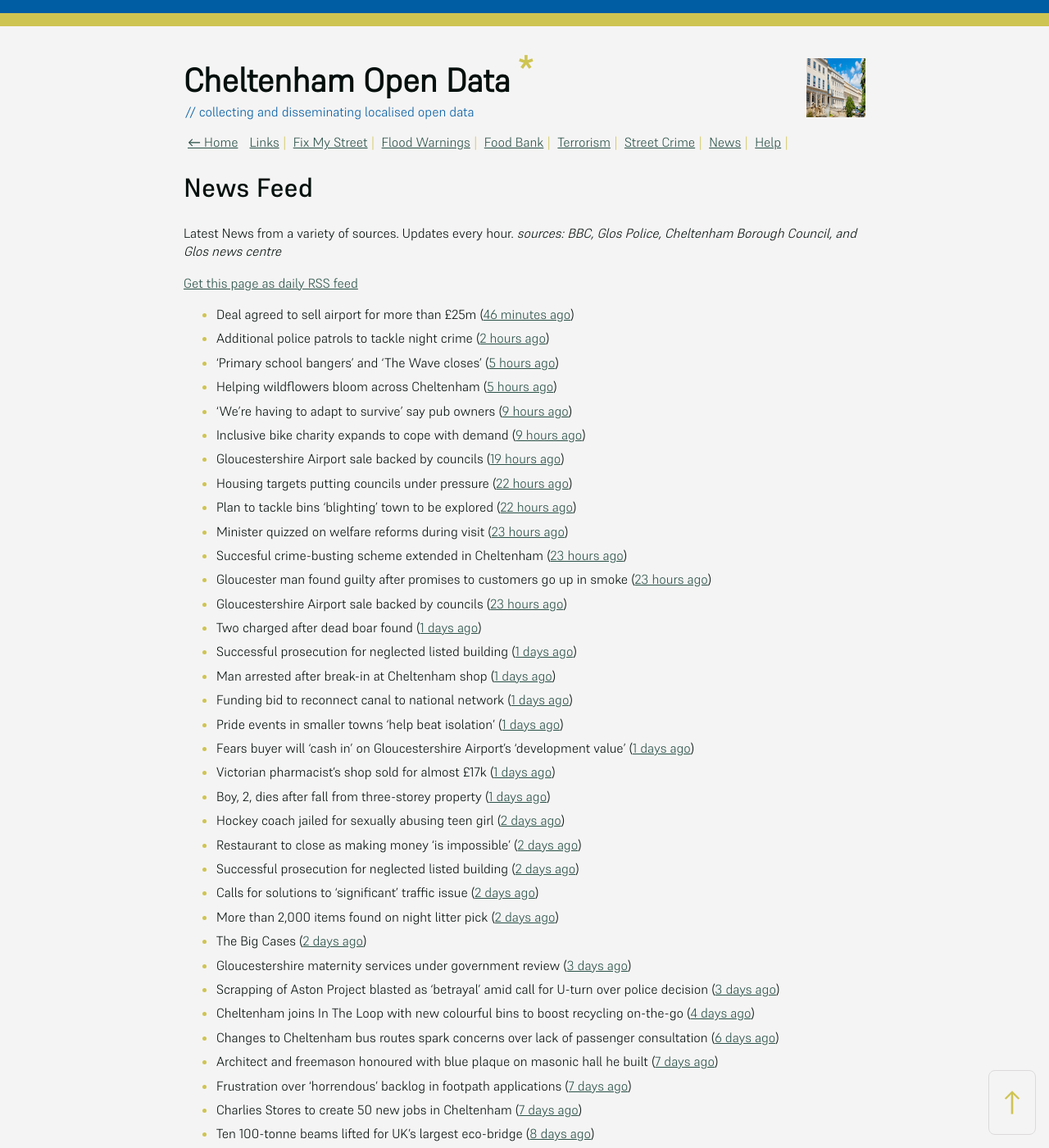
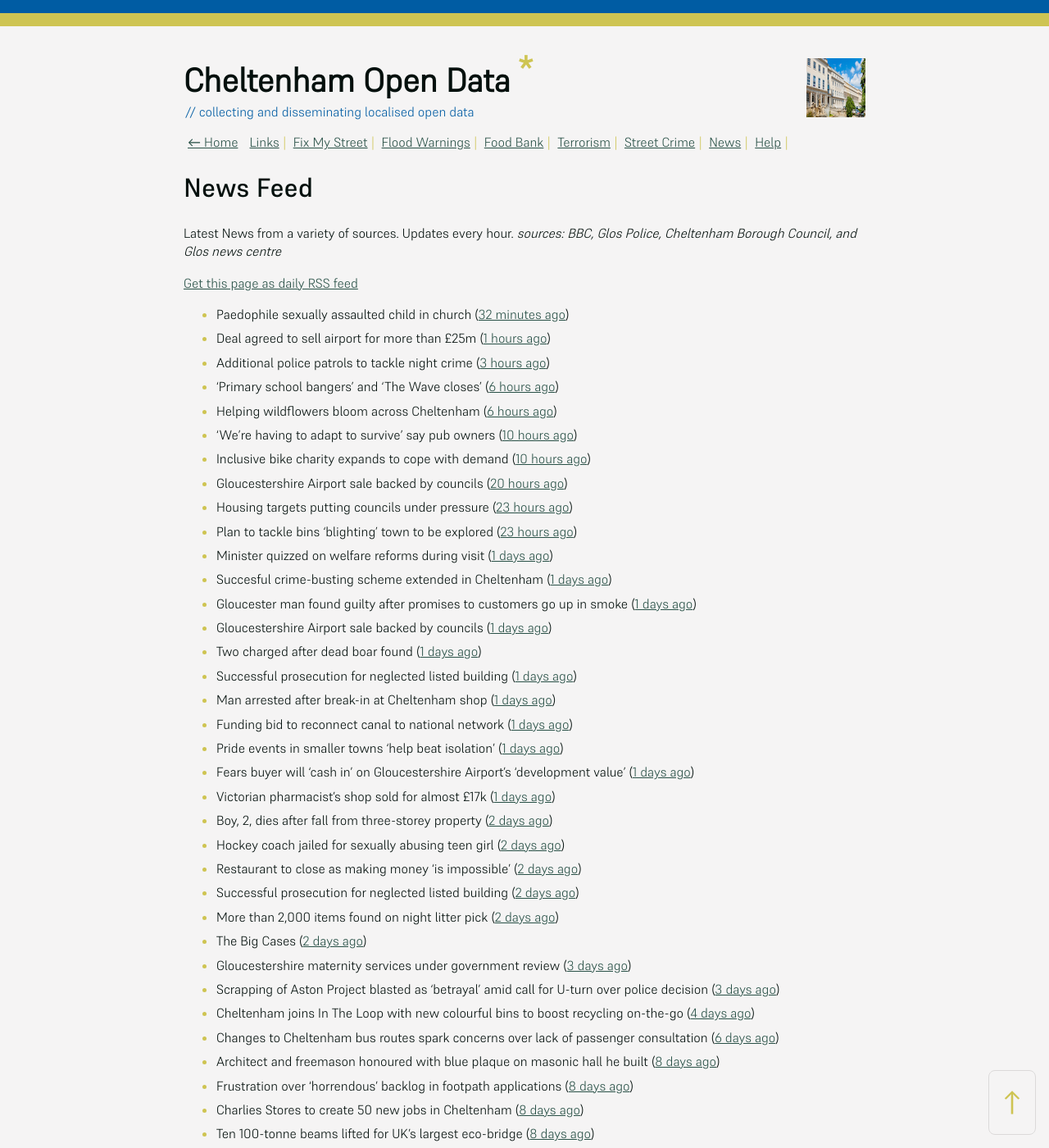
Before and after one commit to mat-0/cheltenham-open-data, a Jekyll site: the page built from _pages/news.md, in a window 1280 px wide and 1400 px high. Shown: the whole window at 82% size. Built offline with Jekyll 4.4.1, drawn with Linux system fonts in a browser that asks for light colours; some of the changed text lies outside the part shown.

Commit message:
Updated 2025-06-27 15:58:06

```diff
--- a/_pages/news.md
+++ b/_pages/news.md
@@ -12,19 +12,20 @@ _sources: BBC, Glos Police, Cheltenham Borough Council, and Glos news centre_
 [Get this page as daily RSS feed](/daily.rss)
 
 <!-- news_marker starts -->
-- Deal agreed to sell airport for more than £25m ([46 minutes ago](https://www.bbc.com/news/articles/cdx5g5xqkv1o))
-- Additional police patrols to tackle night crime ([2 hours ago](https://www.bbc.com/news/articles/czjknk33xpxo))
-- 'Primary school bangers' and 'The Wave closes' ([5 hours ago](https://www.bbc.com/news/articles/cq53wwp5yldo))
-- Helping wildflowers bloom across Cheltenham ([5 hours ago](https://www.cheltenham.gov.uk/news/article/3025/helping_wildflowers_bloom_across_cheltenham))
-- 'We're having to adapt to survive' say pub owners ([9 hours ago](https://www.bbc.com/news/articles/c74z3yp3p0xo))
-- Inclusive bike charity expands to cope with demand ([9 hours ago](https://www.bbc.com/news/articles/ceq79pjzq3no))
-- Gloucestershire Airport sale backed by councils ([19 hours ago](https://gloucesternewscentre.co.uk/gloucestershire-airport-sale-backed-by-councils/))
-- Housing targets putting councils under pressure ([22 hours ago](https://www.bbc.com/news/articles/c3en9q19k03o))
-- Plan to tackle bins 'blighting' town to be explored ([22 hours ago](https://www.bbc.com/news/articles/c98j40dy0mlo))
-- Minister quizzed on welfare reforms during visit ([23 hours ago](https://www.bbc.com/news/articles/cd6g58we454o))
-- Succesful crime-busting scheme extended in Cheltenham ([23 hours ago](https://gloucesternewscentre.co.uk/succesful-crime-busting-scheme-extended-in-cheltenham/))
-- Gloucester man found guilty after promises to customers go up in smoke ([23 hours ago](https://gloucesternewscentre.co.uk/gloucester-man-found-guilty-after-promises-to-customers-go-up-in-smoke/))
-- Gloucestershire Airport sale backed by councils ([23 hours ago](https://www.cheltenham.gov.uk/news/article/3024/gloucestershire_airport_sale_backed_by_councils))
+- Paedophile sexually assaulted child in church ([32 minutes ago](https://www.bbc.com/news/articles/czxe4e2ppw2o))
+- Deal agreed to sell airport for more than £25m ([1 hours ago](https://www.bbc.com/news/articles/cdx5g5xqkv1o))
+- Additional police patrols to tackle night crime ([3 hours ago](https://www.bbc.com/news/articles/czjknk33xpxo))
+- 'Primary school bangers' and 'The Wave closes' ([6 hours ago](https://www.bbc.com/news/articles/cq53wwp5yldo))
+- Helping wildflowers bloom across Cheltenham ([6 hours ago](https://www.cheltenham.gov.uk/news/article/3025/helping_wildflowers_bloom_across_cheltenham))
+- 'We're having to adapt to survive' say pub owners ([10 hours ago](https://www.bbc.com/news/articles/c74z3yp3p0xo))
+- Inclusive bike charity expands to cope with demand ([10 hours ago](https://www.bbc.com/news/articles/ceq79pjzq3no))
+- Gloucestershire Airport sale backed by councils ([20 hours ago](https://gloucesternewscentre.co.uk/gloucestershire-airport-sale-backed-by-councils/))
+- Housing targets putting councils under pressure ([23 hours ago](https://www.bbc.com/news/articles/c3en9q19k03o))
+- Plan to tackle bins 'blighting' town to be explored ([23 hours ago](https://www.bbc.com/news/articles/c98j40dy0mlo))
+- Minister quizzed on welfare reforms during visit ([1 days ago](https://www.bbc.com/news/articles/cd6g58we454o))
+- Succesful crime-busting scheme extended in Cheltenham ([1 days ago](https://gloucesternewscentre.co.uk/succesful-crime-busting-scheme-extended-in-cheltenham/))
+- Gloucester man found guilty after promises to customers go up in smoke ([1 days ago](https://gloucesternewscentre.co.uk/gloucester-man-found-guilty-after-promises-to-customers-go-up-in-smoke/))
+- Gloucestershire Airport sale backed by councils ([1 days ago](https://www.cheltenham.gov.uk/news/article/3024/gloucestershire_airport_sale_backed_by_councils))
 - Two charged after dead boar found ([1 days ago](https://www.bbc.com/news/articles/cwykjzgjyrno))
 - Successful prosecution for neglected listed building ([1 days ago](https://gloucesternewscentre.co.uk/successful-prosecution-for-neglected-listed-building/))
 - Man arrested after break-in at Cheltenham shop ([1 days ago](https://gloucesternewscentre.co.uk/man-arrested-after-break-in-at-cheltenham-shop/))
@@ -32,39 +33,38 @@ _sources: BBC, Glos Police, Cheltenham Borough Council, and Glos news centre_
 - Pride events in smaller towns 'help beat isolation' ([1 days ago](https://www.bbc.com/news/articles/c24v5vqj8dro))
 - Fears buyer will ‘cash in’ on Gloucestershire Airport’s ‘development value’ ([1 days ago](https://gloucesternewscentre.co.uk/fears-buyer-will-cash-in-on-gloucestershire-airports-development-value/))
 - Victorian pharmacist's shop sold for almost £17k ([1 days ago](https://www.bbc.com/news/articles/c3w41xw4ygwo))
-- Boy, 2, dies after fall from three-storey property ([1 days ago](https://www.bbc.com/news/articles/crmvj3p192ko))
+- Boy, 2, dies after fall from three-storey property ([2 days ago](https://www.bbc.com/news/articles/crmvj3p192ko))
 - Hockey coach jailed for sexually abusing teen girl ([2 days ago](https://www.bbc.com/news/articles/c8rpk5m5en0o))
 - Restaurant to close as making money 'is impossible' ([2 days ago](https://www.bbc.com/news/articles/c307drj7zvjo))
 - Successful prosecution for neglected listed building ([2 days ago](https://www.cheltenham.gov.uk/news/article/3023/successful_prosecution_for_neglected_listed_building))
-- Calls for solutions to 'significant' traffic issue ([2 days ago](https://www.bbc.com/news/articles/czxe8l7xnvlo))
 - More than 2,000 items found on night litter pick ([2 days ago](https://www.bbc.com/news/articles/cpvjmxvzj32o))
 - The Big Cases ([2 days ago](https://www.bbc.co.uk/iplayer/episode/m001z7w2))
 - Gloucestershire maternity services under government review ([3 days ago](https://www.bbc.co.uk/sounds/play/p0ll39jx))
 - Scrapping of Aston Project blasted as ‘betrayal’ amid call for U-turn over police decision ([3 days ago](https://gloucesternewscentre.co.uk/scrapping-of-aston-project-blasted-as-betrayal-amid-call-for-u-turn-over-police-decision/))
 - Cheltenham joins In The Loop with new colourful bins to boost recycling on-the-go ([4 days ago](https://www.cheltenham.gov.uk/news/article/3022/cheltenham_joins_in_the_loop_with_new_colourful_bins_to_boost_recycling_on-the-go))
 - Changes to Cheltenham bus routes spark concerns over lack of passenger consultation ([6 days ago](https://gloucesternewscentre.co.uk/changes-to-cheltenham-bus-routes-spark-concerns-over-lack-of-passenger-consultation/))
-- Architect and freemason honoured with blue plaque on masonic hall he built ([7 days ago](https://gloucesternewscentre.co.uk/architect-and-freemason-honoured-with-blue-plaque-on-masonic-hall-he-built/))
-- Frustration over ‘horrendous’ backlog in footpath applications ([7 days ago](https://gloucesternewscentre.co.uk/frustration-over-horrendous-backlog-in-footpath-applications/))
-- Charlies Stores to create 50 new jobs in Cheltenham ([7 days ago](https://gloucesternewscentre.co.uk/charlies-stores-to-create-50-new-jobs-in-cheltenham/))
+- Architect and freemason honoured with blue plaque on masonic hall he built ([8 days ago](https://gloucesternewscentre.co.uk/architect-and-freemason-honoured-with-blue-plaque-on-masonic-hall-he-built/))
+- Frustration over ‘horrendous’ backlog in footpath applications ([8 days ago](https://gloucesternewscentre.co.uk/frustration-over-horrendous-backlog-in-footpath-applications/))
+- Charlies Stores to create 50 new jobs in Cheltenham ([8 days ago](https://gloucesternewscentre.co.uk/charlies-stores-to-create-50-new-jobs-in-cheltenham/))
 - Ten 100-tonne beams lifted for UK’s largest eco-bridge ([8 days ago](https://www.bbc.co.uk/sounds/play/p0lk57bp))
 - Condition of rural county roads to be checked by AI camera system ([8 days ago](https://gloucesternewscentre.co.uk/condition-of-rural-county-roads-to-be-checked-by-ai-camera-system/))
 - Joint statement with Gloucester City Council: Preferred bidder for Gloucestershire Airport to deliver soaring potential for economic benefit to region ([9 days ago](https://www.cheltenham.gov.uk/news/article/3021/joint_statement_with_gloucester_city_council_preferred_bidder_for_gloucestershire_airport_to_deliver_soaring_potential_for_economic_benefit_to_region))
 - Scene guard in place overnight after report two men assaulted a man in Cheltenham ([11 days ago](https://gloucesternewscentre.co.uk/scene-guard-in-place-overnight-after-report-two-men-assaulted-a-man-in-cheltenham/))
 - Man sentenced for illegal tobacco sales ([11 days ago](https://gloucesternewscentre.co.uk/man-sentenced-for-illegal-tobacco-sales/))
-- Petersfield Community and Sports Hub set to strengthen community pride ([13 days ago](https://gloucesternewscentre.co.uk/petersfield-community-and-sports-hub-set-to-strengthen-community-pride/))
+- Petersfield Community and Sports Hub set to strengthen community pride ([14 days ago](https://gloucesternewscentre.co.uk/petersfield-community-and-sports-hub-set-to-strengthen-community-pride/))
 - Petersfield Community and Sports Hub set to strengthen community pride in Cheltenham ([14 days ago](https://www.cheltenham.gov.uk/news/article/3020/petersfield_community_and_sports_hub_set_to_strengthen_community_pride_in_cheltenham))
 - Football club revamp and community hub a step closer to reality ([15 days ago](https://gloucesternewscentre.co.uk/football-club-revamp-and-community-hub-a-step-closer-to-reality/))
 - Removal of ‘tatty tents’ outside 131 Promenade welcomed ([15 days ago](https://gloucesternewscentre.co.uk/removal-of-tatty-tents-outside-131-promenade-welcomed/))
-- Concerns poor state of running track is contributing to injuries ([15 days ago](https://gloucesternewscentre.co.uk/concerns-poor-state-of-running-track-is-contributing-to-injuries/))
-- Hospice grounds in full bloom for popular open gardens event ([16 days ago](https://gloucesternewscentre.co.uk/hospice-grounds-in-full-bloom-for-popular-open-gardens-event/))
-- Shire Hall Lib Dems urged to reopen Cheltenham’s Swindon Road tip ([17 days ago](https://gloucesternewscentre.co.uk/shire-hall-lib-dems-urged-to-reopen-cheltenhams-swindon-road-tip/))
-- Funding for Cheltenham sports community hub set for approval ([17 days ago](https://gloucesternewscentre.co.uk/funding-for-cheltenham-sports-community-hub-set-for-approval/))
+- Concerns poor state of running track is contributing to injuries ([16 days ago](https://gloucesternewscentre.co.uk/concerns-poor-state-of-running-track-is-contributing-to-injuries/))
+- Hospice grounds in full bloom for popular open gardens event ([17 days ago](https://gloucesternewscentre.co.uk/hospice-grounds-in-full-bloom-for-popular-open-gardens-event/))
+- Shire Hall Lib Dems urged to reopen Cheltenham’s Swindon Road tip ([18 days ago](https://gloucesternewscentre.co.uk/shire-hall-lib-dems-urged-to-reopen-cheltenhams-swindon-road-tip/))
+- Funding for Cheltenham sports community hub set for approval ([18 days ago](https://gloucesternewscentre.co.uk/funding-for-cheltenham-sports-community-hub-set-for-approval/))
 - Man ‘alarmed’ to find home included ‘without consent’ in 4000-house plan near M5 ([20 days ago](https://gloucesternewscentre.co.uk/man-alarmed-to-find-home-included-without-consent-in-4000-house-plan-near-m5/))
 - Cheltenham celebrates 10 years of prestigious Purple Flag ([21 days ago](https://www.cheltenham.gov.uk/news/article/3019/cheltenham_celebrates_10_years_of_prestigious_purple_flag))
 - Reshaping Cheltenham’s future with latest cabinet portfolio announcements ([21 days ago](https://www.cheltenham.gov.uk/news/article/3018/reshaping_cheltenhams_future_with_latest_cabinet_portfolio_announcements))
-- Cheltenham and Tewkesbury planners blasted for ‘caring more about bats than police’ in Elms Park decision ([21 days ago](https://gloucesternewscentre.co.uk/cheltenham-and-tewkesbury-planners-blasted-for-caring-more-about-bats-than-police-in-elms-park-decision/))
-- Gloucestershire Constabulary supports National Police Chiefs’ Council’s 2Wheel Operation ([21 days ago](https://gloucesternewscentre.co.uk/gloucestershire-constabulary-supports-national-police-chiefs-councils-2wheel-operation/))
-- Decision on tapas bar which wants people to ‘enjoy good food and nice wine’ ([21 days ago](https://gloucesternewscentre.co.uk/decision-on-tapas-bar-which-wants-people-to-enjoy-good-food-and-nice-wine/))
+- Cheltenham and Tewkesbury planners blasted for ‘caring more about bats than police’ in Elms Park decision ([22 days ago](https://gloucesternewscentre.co.uk/cheltenham-and-tewkesbury-planners-blasted-for-caring-more-about-bats-than-police-in-elms-park-decision/))
+- Gloucestershire Constabulary supports National Police Chiefs’ Council’s 2Wheel Operation ([22 days ago](https://gloucesternewscentre.co.uk/gloucestershire-constabulary-supports-national-police-chiefs-councils-2wheel-operation/))
+- Decision on tapas bar which wants people to ‘enjoy good food and nice wine’ ([22 days ago](https://gloucesternewscentre.co.uk/decision-on-tapas-bar-which-wants-people-to-enjoy-good-food-and-nice-wine/))
 - £25k cash boost for much-loved Cheltenham Playhouse ([24 days ago](https://www.cheltenham.gov.uk/news/article/3017/25k_cash_boost_for_much-loved_cheltenham_playhouse))
 - A joint statement about Elms Park ([28 days ago](https://www.cheltenham.gov.uk/news/article/3015/a_joint_statement_about_elms_park))
 
```
Also changed, not shown: _data/flood.json (+5 -48 lines), _pages/fix-my-street.md (+20 -20 lines), index.md (+5 -5 lines).
